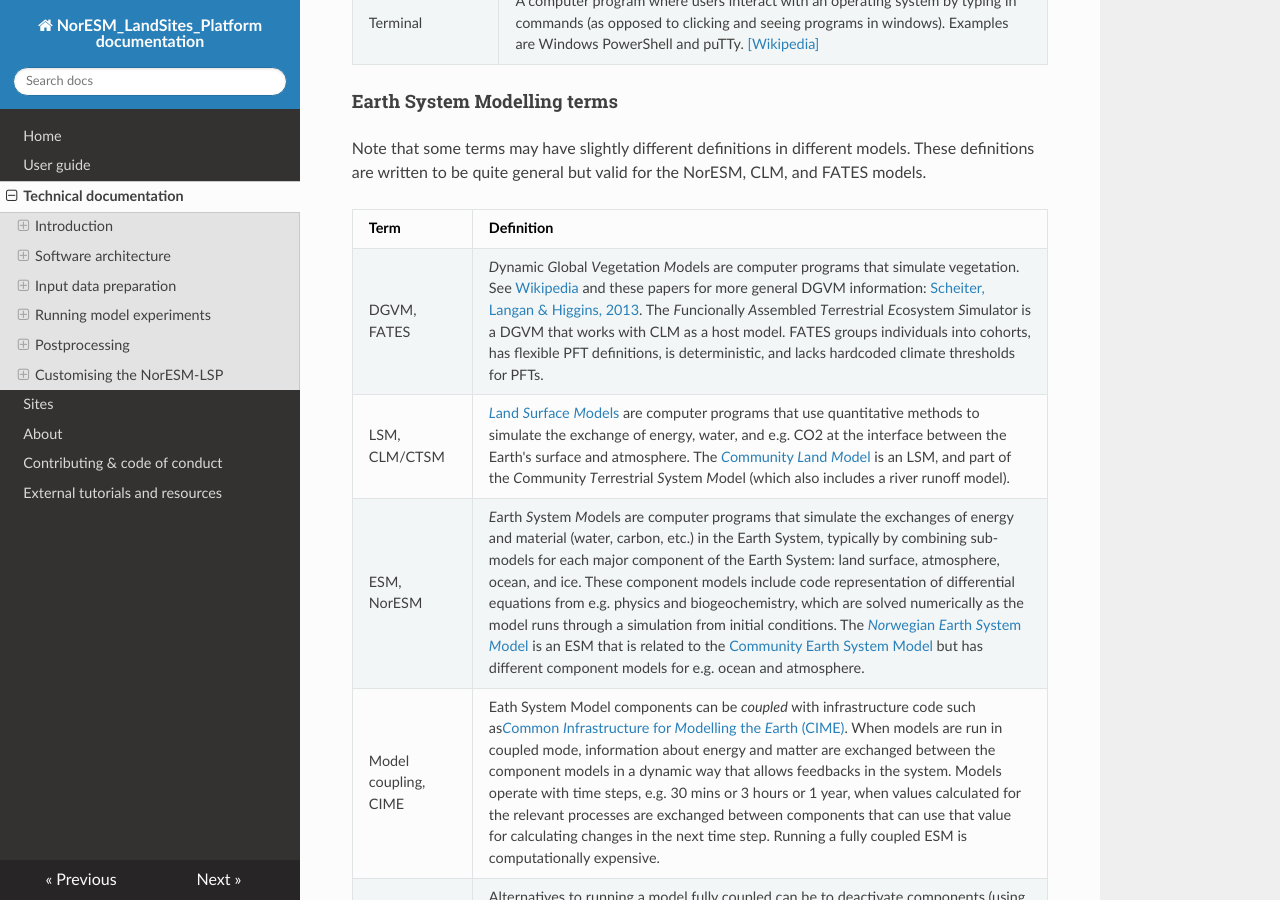
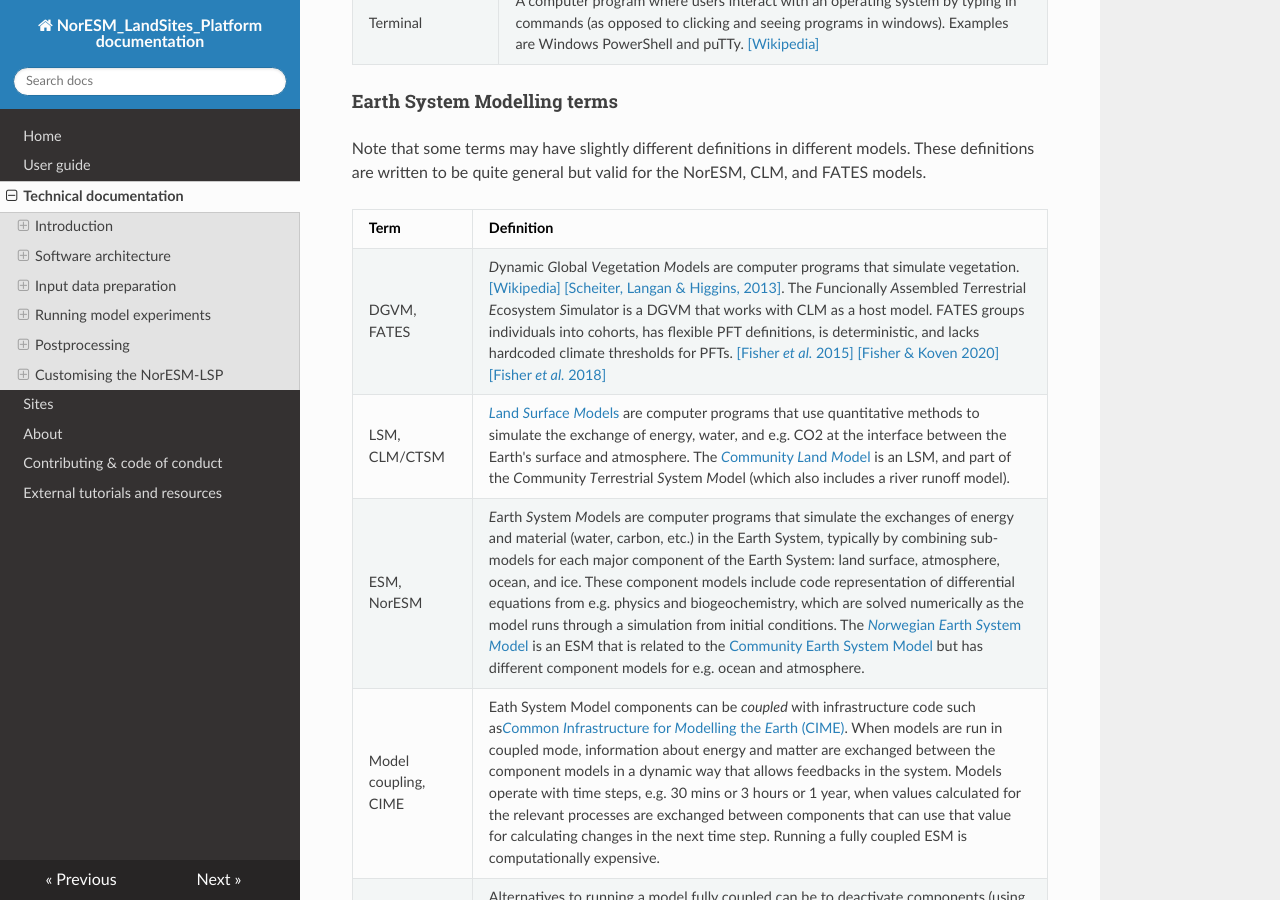
Before and after one commit to NorESMhub/noresm-land-sites-platform, an MkDocs documentation site: the page built from docs/documentation.md, in a window 1280 px wide and 900 px high, scrolled down 2366 px. Built offline with MkDocs 1.6.1, drawn with Linux system fonts in a browser that asks for light colours; nearby versions of some CDN libraries.

Commit message:
Update documentation.md

```diff
--- a/docs/documentation.md
+++ b/docs/documentation.md
@@ -61,7 +61,7 @@
 
 | Term | Definition |
 |------|------------|
-|DGVM, </br>FATES| *D*ynamic *G*lobal *V*egetation *M*odels are computer programs that simulate vegetation. See [Wikipedia](https://en.wikipedia.org/wiki/Dynamic_global_vegetation_model) and these papers for more general DGVM information: [Scheiter, Langan & Higgins, 2013]( https://doi.org/10.1111/nph.12210). The *F*uncionally *A*ssembled *T*errestrial *E*cosystem *S*imulator is a DGVM that works with CLM as a host model. FATES groups individuals into cohorts, has flexible PFT definitions, is deterministic, and lacks hardcoded climate thresholds for PFTs. |
+|DGVM, </br>FATES| *D*ynamic *G*lobal *V*egetation *M*odels are computer programs that simulate vegetation. [[Wikipedia]](https://en.wikipedia.org/wiki/Dynamic_global_vegetation_model) [[Scheiter, Langan & Higgins, 2013]]( https://doi.org/10.1111/nph.12210). The *F*uncionally *A*ssembled *T*errestrial *E*cosystem *S*imulator is a DGVM that works with CLM as a host model. FATES groups individuals into cohorts, has flexible PFT definitions, is deterministic, and lacks hardcoded climate thresholds for PFTs. [[Fisher *et al.* 2015]](https://gmd.copernicus.org/articles/8/3593/2015/gmd-8-3593-2015.html) [[Fisher & Koven 2020]](https://agupubs.onlinelibrary.wiley.com/doi/10.1029/2018MS001453) [[Fisher *et al.* 2018]](https://doi.org/10.1111/gcb.13910)|
 |LSM,</br>CLM/CTSM| [*L*and *S*urface *M*odels](https://en.wikipedia.org/wiki/Land_surface_models_(climate)) are computer programs that use quantitative methods to simulate the exchange of energy, water, and e.g. CO2 at the interface between the Earth's surface and atmosphere. The [*C*ommunity *L*and *M*odel](https://www.cesm.ucar.edu/models/clm/) is an LSM, and part of the *C*ommunity *T*errestrial *S*ystem *M*odel (which also includes a river runoff model). |
 |ESM,</br>NorESM| *E*arth *S*ystem *M*odels are computer programs that simulate the exchanges of energy and material (water, carbon, etc.) in the Earth System, typically by combining sub-models for each major component of the Earth System: land surface, atmosphere, ocean, and ice. These component models include code representation of differential equations from e.g. physics and biogeochemistry, which are solved numerically as the model runs through a simulation from initial conditions. The [*Nor*wegian *E*arth *S*ystem *M*odel](https://www.noresm.org/) is an ESM that is related to the [Community Earth System Model](https://www.cesm.ucar.edu/models/cesm2/) but has different component models for e.g. ocean and atmosphere.|
 |Model coupling, </br>CIME| Eath System Model components can be *coupled* with infrastructure code such as[*C*ommon *I*nfrastructure for *M*odelling the *E*arth (CIME)](https://esmci.github.io/cime/versions/master/html/index.html). When models are run in coupled mode, information about energy and matter are exchanged between the component models in a dynamic way that allows feedbacks in the system. Models operate with time steps, e.g. 30 mins or 3 hours or 1 year, when values calculated for the relevant processes are exchanged between components that can use that value for calculating changes in the next time step. Running a fully coupled ESM is computationally expensive.|
```
